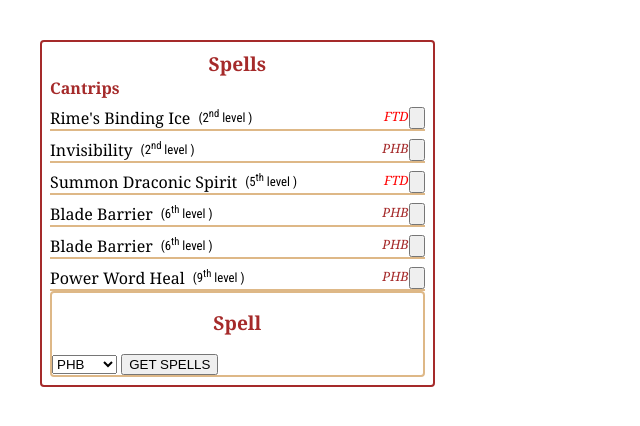
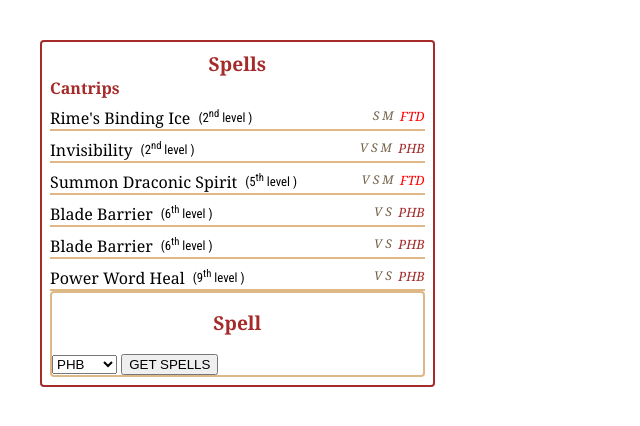
Before and after one commit to Edpacca/ednd-sheets, a Svelte app: page / in a window 1280 px wide. Shown: the top 426 px of the page, without its empty margins (0-640 px from the left). Built offline with nearby package versions, Linux system fonts and the light colour scheme.

Commit message:
style spelsl

```diff
--- a/public/global.css
+++ b/public/global.css
@@ -23,3 +23,7 @@ body {
     border: 2px solid burlywood;
     border-radius: 4px;
 }
+
+.debug {
+    border: 1px solid green;
+}
--- a/src/components/spells/component/Spell.svelte
+++ b/src/components/spells/component/Spell.svelte
@@ -6,7 +6,9 @@
     const toggle = () => isOpen = !isOpen;
 </script>
 
-<div class="spell-wrapper">
+
+<div class="spell-wrapper" on:click={toggle}>
+    <div class="header">
         <div class="name">{spell.name}</div>
         <div class="level detail">
             ({#if spell.level === 0}
@@ -15,11 +17,18 @@
                 <SpellLevel level={spell.level}/>
             {/if})
         </div>
+        <div class="components">
+            {spell.components.v ? "V" : ""}
+            {spell.components.s ? "S" : ""}
+            {spell.components.m ? "M" : ""}
+        </div>
         <div class="source {spell.source}">{spell.source}</div>
-    <button class="toggle" on:click={toggle}></button>
+    </div>
+    <div class="footer">
+    </div>
 </div>
 {#if isOpen}
-    <div class="detail">
+    <div class="detail entry">
         {spell.entries}
     </div>
 {/if}
@@ -27,8 +36,17 @@
 <style>
     .spell-wrapper {
         border-bottom: 2px solid burlywood;
+
+        padding-top: 0.5em;
+    }
+
+    .spell-wrapper:hover {
+        background-color: rgb(255, 245, 232);
+        cursor: pointer;
+    }
+
+    .header {
         display: flex;
-        padding-top: 0.5em;
     }
 
     .name {
@@ -39,10 +57,22 @@
         font-size: 0.8em;
     }
 
+    .components {
+        margin-left: auto;
+        font-size: 0.75em;
+        font-style: italic;
+        color: rgb(114, 95, 70)
+    }
+
     .source {
-        margin-left: auto;
+        margin-left: 0.5em;
         font-style: italic;
         font-size: 0.8em;
+    }
+
+    .entry {
+        margin: 0.5em 0;
+        font-size: 0.9em;
     }
 
     .PHB { color: brown }
```
Lines whose indentation alone changed are shown as unchanged.
